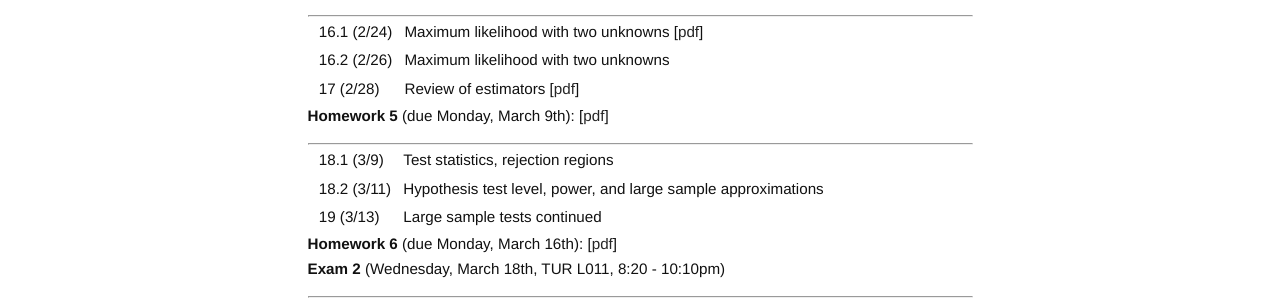
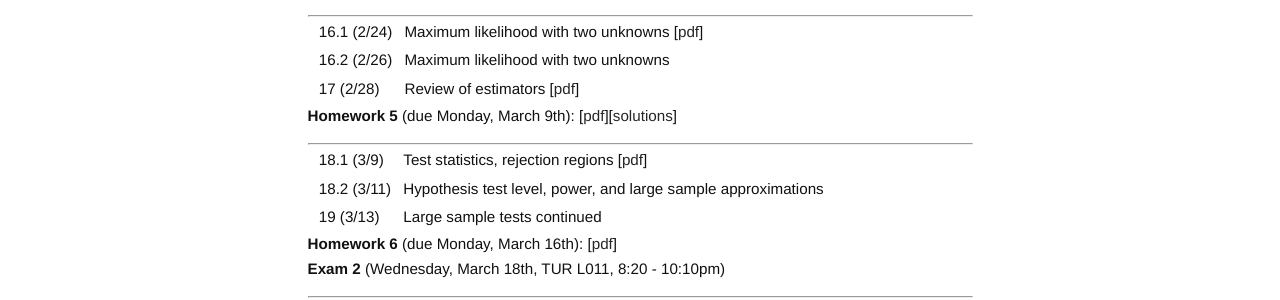
Before and after one commit to ajmolstad/ajmolstad.github.io, a Jekyll site: the page built from S20_STA4322.md, in a window 1280 px wide. Shown: the part 1058-1358 px from the top of the page. Built offline with Jekyll 4.4.1, drawn with Linux system fonts in a browser that asks for light colours.

Commit message:
Update S20_STA4322.md

```diff
--- a/S20_STA4322.md
+++ b/S20_STA4322.md
@@ -61,11 +61,11 @@ Note that you must be logged into your UFL eLearning account to access course no
 || 16.2 (2/26) || Maximum likelihood with two unknowns ||
 || 17 (2/28) || Review of estimators [[pdf](https://ufl.instructure.com/courses/394927/files/48485941/download?wrap=1)] ||
 
-**Homework 5** (due Monday, March 9th): [[pdf](/docs/STA4322_S20_Homework5.pdf)]
+**Homework 5** (due Monday, March 9th): [[pdf](/docs/STA4322_S20_Homework5.pdf)][[solutions](https://ufl.instructure.com/courses/394927/files/48642789/download?wrap=1)]
 
 ---------------
 
-|| 18.1 (3/9) || Test statistics, rejection regions ||
+|| 18.1 (3/9) || Test statistics, rejection regions [[pdf](https://ufl.instructure.com/courses/394927/files/48634917/download?wrap=1)] ||
 || 18.2 (3/11) || Hypothesis test level, power, and large sample approximations ||
 || 19 (3/13) || Large sample tests continued  ||
 
```
